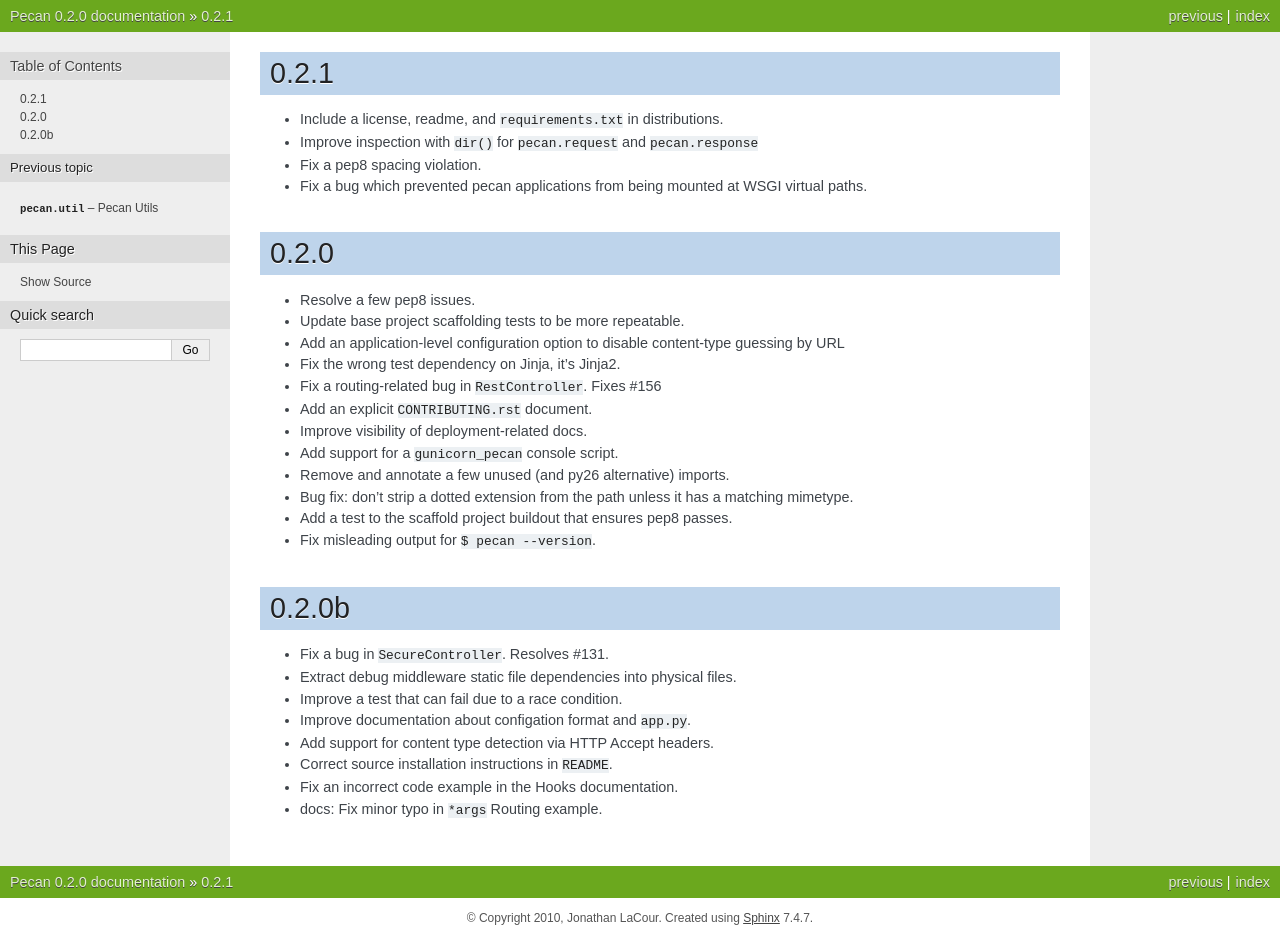
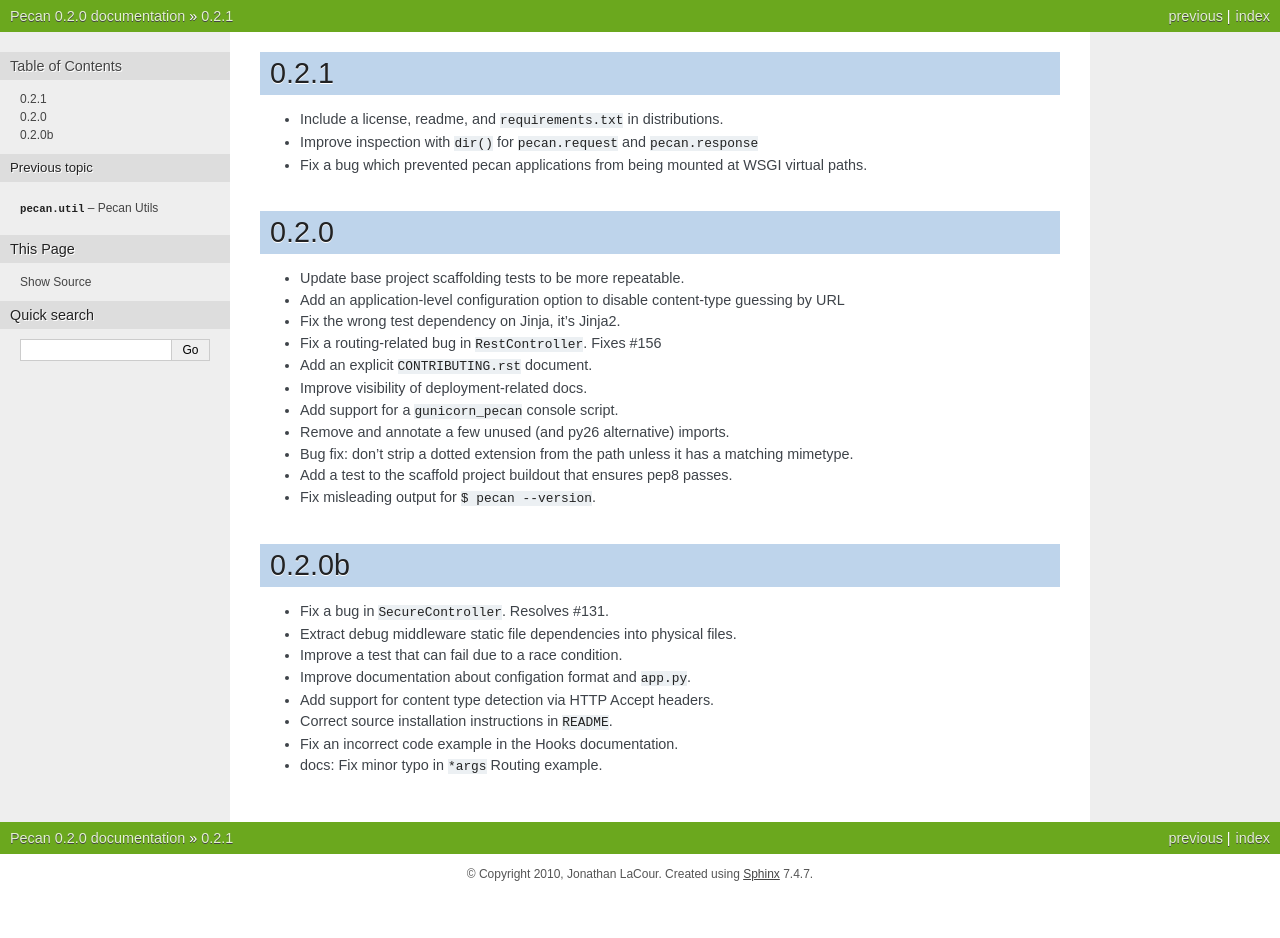
Before and after one commit to stackforge/pecan, a Sphinx documentation site: the page built from docs/source/changes.rst, in a window 1280 px wide. Built offline with Sphinx 7.4.7, drawn with Linux system fonts in a browser that asks for light colours; after the commit the page ends 900 px from its top, so only the background shows below that.

Commit message:
Remove pep8 changes from the changelog.

```diff
--- a/docs/source/changes.rst
+++ b/docs/source/changes.rst
@@ -3,14 +3,12 @@
 
 * Include a license, readme, and ``requirements.txt`` in distributions.
 * Improve inspection with ``dir()`` for ``pecan.request`` and ``pecan.response``
-* Fix a pep8 spacing violation.
 * Fix a bug which prevented pecan applications from being mounted at WSGI
   virtual paths.
 
 0.2.0
 =====
 
-* Resolve a few pep8 issues.
 * Update base project scaffolding tests to be more repeatable.
 * Add an application-level configuration option to disable content-type guessing by URL
 * Fix the wrong test dependency on Jinja, it's Jinja2.
```
